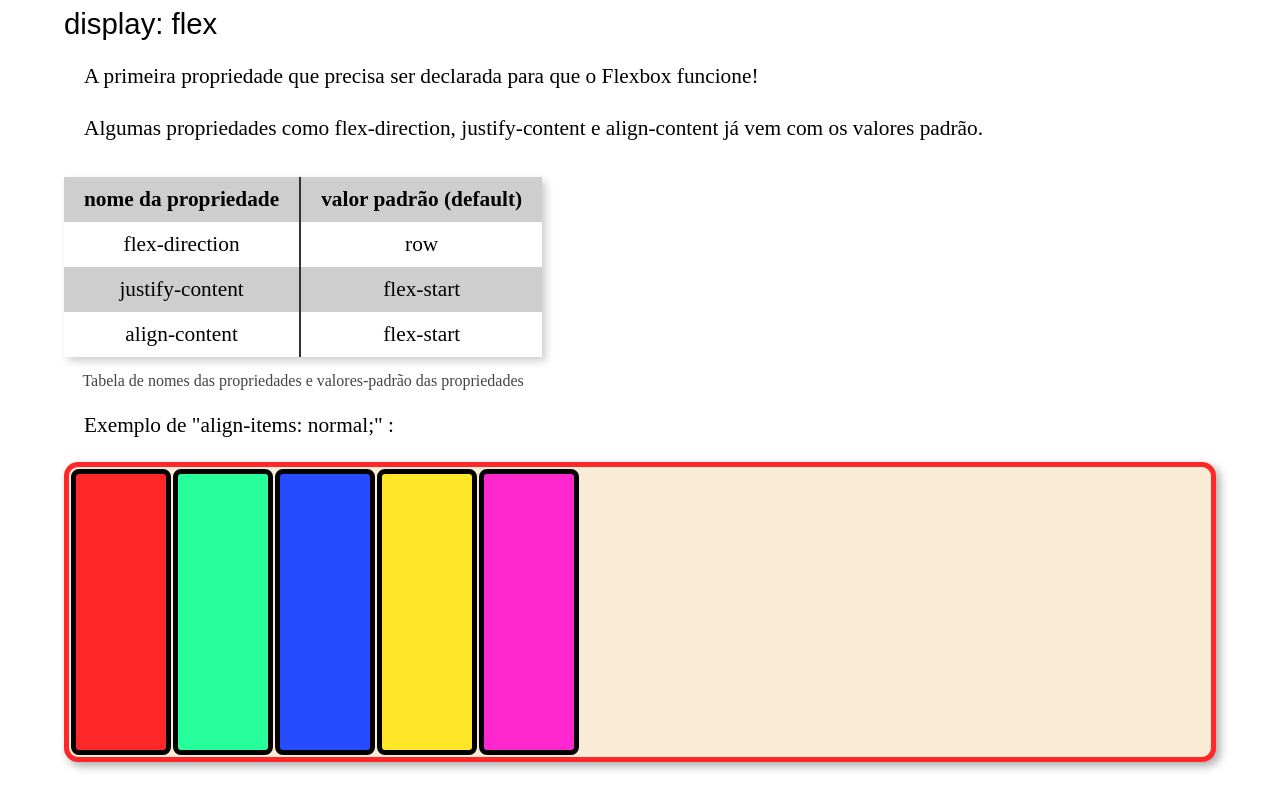
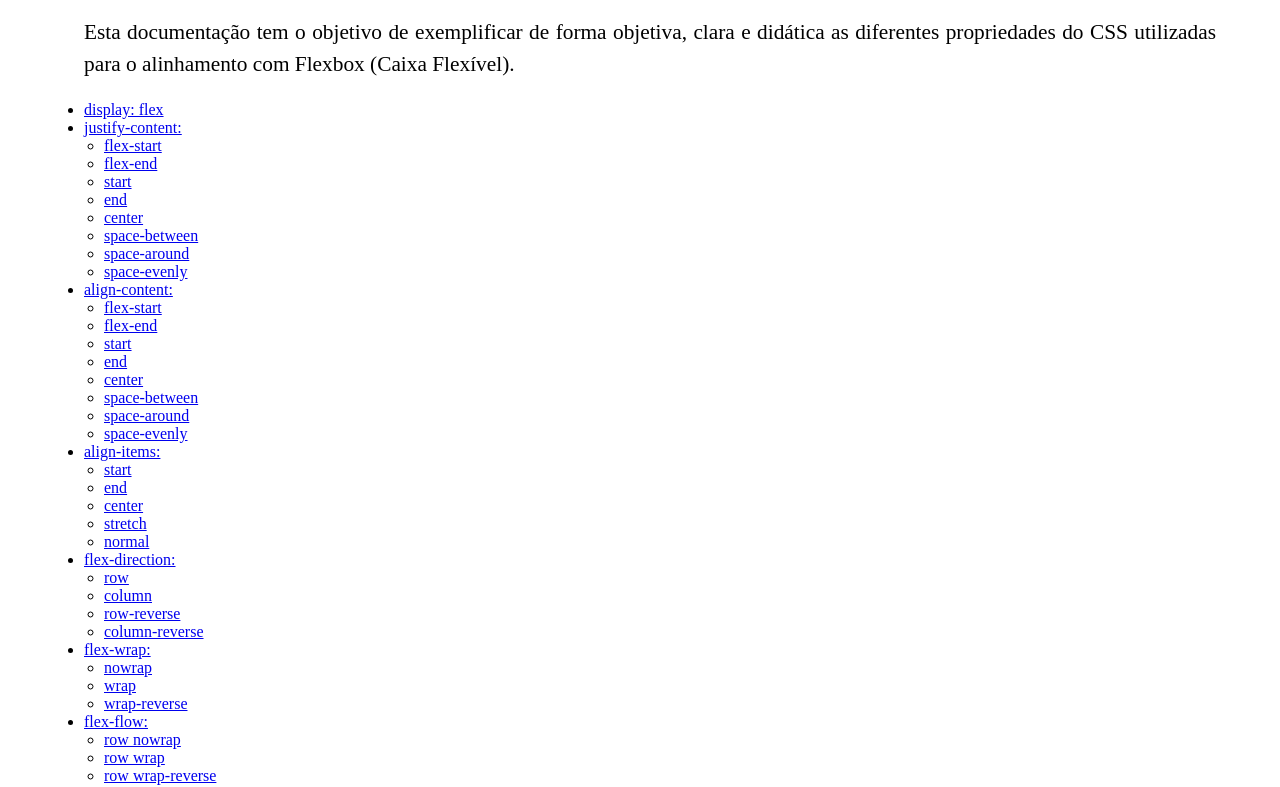
Before and after one commit to JoaoRoccella/css-flexbox, a plain HTML site: page index.html in a window 1280 px wide. Shown: the part 101-888 px from the top of the page. Drawn offline with Linux system fonts and the light colour scheme.

Commit message:
feat: menu inicial página

```diff
--- a/index.html
+++ b/index.html
@@ -1,19 +1,92 @@
 <!DOCTYPE html>
 <html lang="pt-BR">
+
 <head>
     <meta charset="UTF-8">
     <meta name="viewport" content="width=device-width, initial-scale=1.0">
     <title>Flexbox - Documentação</title>
     <link rel="stylesheet" href="./style.css">
 </head>
+
 <body>
     <h1>Flexbox</h1>
     <h2>Documentação</h2>
+
+    <p>Esta documentação tem o objetivo de exemplificar de forma objetiva, clara e didática as diferentes propriedades
+        do CSS utilizadas para o alinhamento com Flexbox (Caixa Flexível).</p>
+    <nav>
+        <ul>
+            <li><a href="#">display: flex</a></li>
+            <li><a href="#">justify-content:</a>
+                <ul>
+                    <li><a href="#">flex-start</a></li>
+                    <li><a href="#">flex-end</a></li>
+                    <li><a href="#">start</a></li>
+                    <li><a href="#">end</a></li>
+                    <li><a href="#">center</a></li>
+                    <li><a href="#">space-between</a></li>
+                    <li><a href="#">space-around</a></li>
+                    <li><a href="#">space-evenly</a></li>
+                </ul>
+            </li>
+            <li><a href="#">align-content:</a>
+                <ul>
+                    <li><a href="#">flex-start</a></li>
+                    <li><a href="#">flex-end</a></li>
+                    <li><a href="#">start</a></li>
+                    <li><a href="#">end</a></li>
+                    <li><a href="#">center</a></li>
+                    <li><a href="#">space-between</a></li>
+                    <li><a href="#">space-around</a></li>
+                    <li><a href="#">space-evenly</a></li>
+                </ul>
+            </li>
+            <li><a href="#">align-items:</a>
+                <ul>
+                    <li><a href="#">start</a></li>
+                    <li><a href="#">end</a></li>
+                    <li><a href="#">center</a></li>
+                    <li><a href="#">stretch</a></li>
+                    <li><a href="#">normal</a></li>
+                </ul>
+            </li>
+            <li><a href="#">flex-direction:</a>
+                <ul>
+                    <li><a href="#">row</a></li>
+                    <li><a href="#">column</a></li>
+                    <li><a href="#">row-reverse</a></li>
+                    <li><a href="#">column-reverse</a></li>
+                </ul>
+            </li>
+            <li><a href="#">flex-wrap:</a>
+                <ul>
+                    <li><a href="#">nowrap</a></li>
+                    <li><a href="#">wrap</a></li>
+                    <li><a href="#">wrap-reverse</a></li>
+                </ul>
+            </li>
+            <li><a href="#">flex-flow:</a>
+                <ul>
+                    <li><a href="#">row nowrap</a></li>
+                    <li><a href="#">row wrap</a></li>
+                    <li><a href="#">row wrap-reverse</a></li>
+                    <li><a href="#">row-reverse wrap</a></li>
+                    <li><a href="#">row-reverse wrap-reverse</a></li>
+                    <li><a href="#">column nowrap</a></li>
+                    <li><a href="#">column wrap</a></li>
+                    <li><a href="#">column wrap-reverse</a></li>
+                    <li><a href="#">column-reverse wrap</a></li>
+                    <li><a href="#">column-reverse wrap-reverse</a></li>
+                </ul>
+            </li>
+        </ul>
+    </nav>
     <h3>display: flex</h3>
     <p class="descricao-propriedade">
         A primeira propriedade que precisa ser declarada para que o Flexbox funcione!
     </p>
-    <p class="descricao-propriedade">Algumas propriedades como flex-direction, justify-content e align-content já vem com os valores padrão.</p>
+    <p class="descricao-propriedade">Algumas propriedades como flex-direction, justify-content e align-content já vem
+        com os valores padrão.</p>
 
     <!--
         table>(tr>th.propriedade+th.valor)+tr*3>td.propriedade+td.valor
@@ -88,4 +161,5 @@
 
 
 </body>
+
 </html>
--- a/style.css
+++ b/style.css
@@ -39,6 +39,10 @@ h3 {
 
 h4 {
     font-size: 18pt;
+}
+
+li {
+    margin-left: 20px;
 }
 
 p, table {
```
